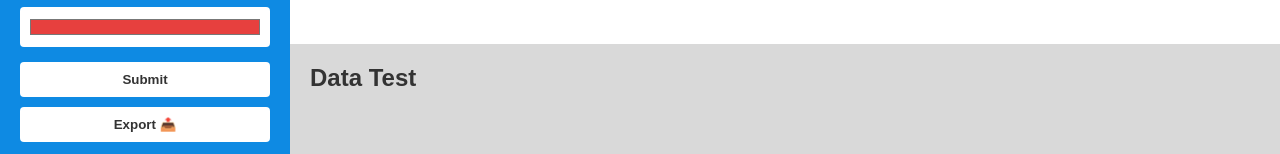
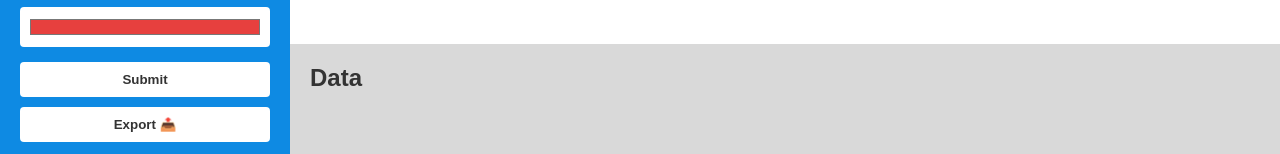
Before and after one commit to alanqiao6/whale_scale, a React (Create React App) app in the folder whale_scale/frontend/: page / in a window 1280 px wide. Shown: the part 516-670 px from the top of the page. Built offline with nearby package versions, Linux system fonts and the light colour scheme.

Commit message:
Revert "Edit Data.js to see if pipeline functional"
This reverts commit 6c6b0353c04902e76187fa8c8cfa897779810d73.

```diff
--- a/whale_scale/frontend/src/components/Data.js
+++ b/whale_scale/frontend/src/components/Data.js
@@ -4,7 +4,7 @@ import React from "react"
 export default function Data() {
   return (
     <div className="data-section">
-      <h2>Data Test</h2>
+      <h2>Data</h2>
       <div className="data-content">{/* Data content will be populated here */}</div>
     </div>
   )
```
